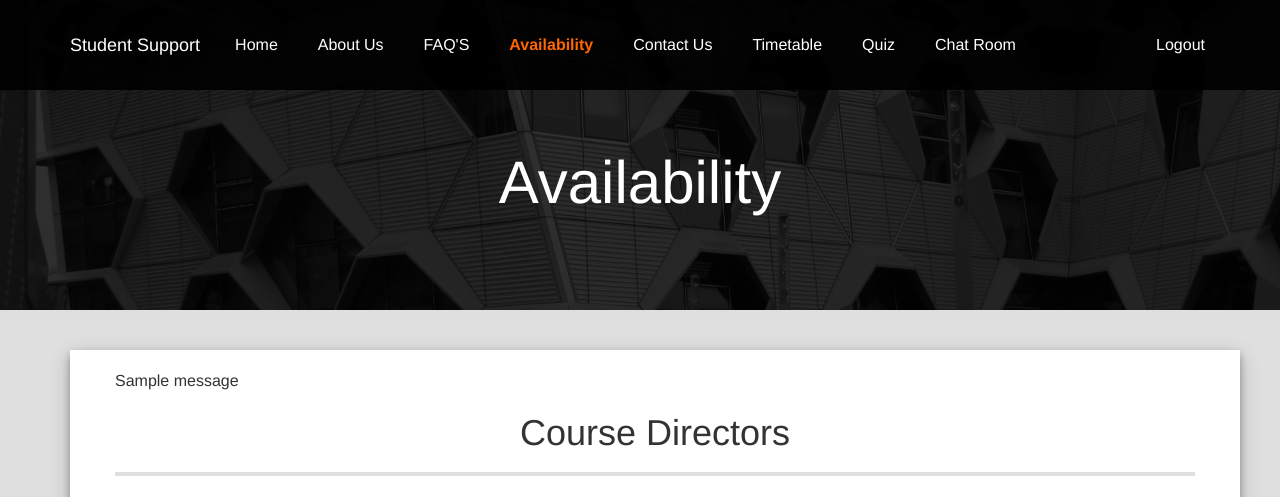
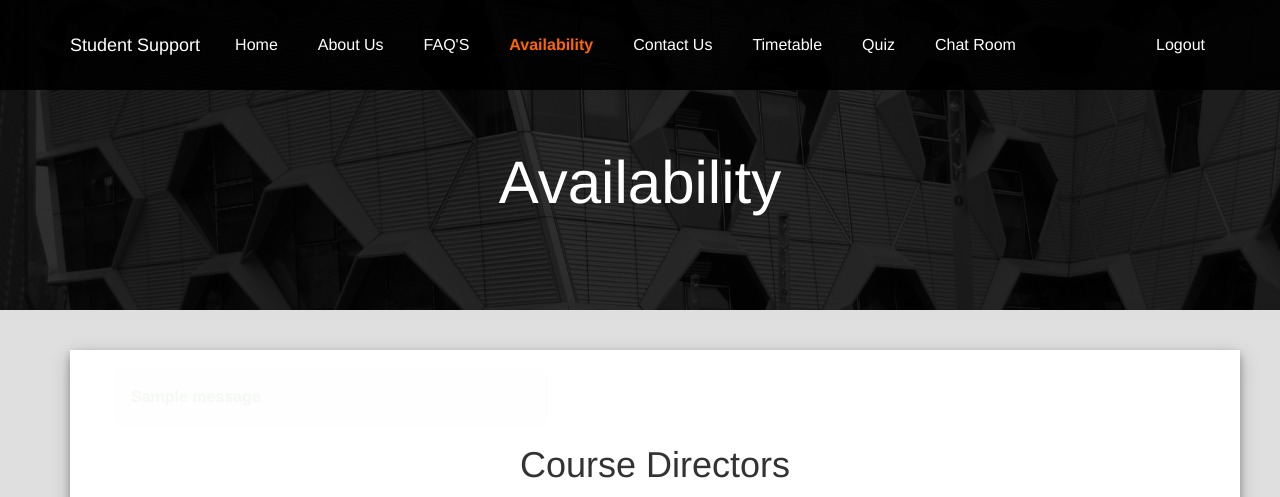
Before and after one commit to jafar70/StudentSupport, a Flask app: page /availability in a window 1280 px wide. Shown: the top 497 px of the page. Run offline with Flask 2, Linux system fonts and the light colour scheme; the visitor is signed in with stand-in values (Sample User, id 1); one stand-in notice (Sample message) is shown; parts of the project's set-up code (start-up, migrations or seed data) failed here and were passed over; some libraries are stand-ins or nearby versions.

Commit message:
added some alerts and stuff

```diff
--- a/app.py
+++ b/app.py
@@ -140,7 +140,7 @@ def login():
 def logout():
     session.pop('logged_in', None)
     flash('You were logged out.')
-    return redirect(url_for('welcome'))
+    return redirect(url_for('home'))
 
 
 # connect to database
--- a/static/css/style.css
+++ b/static/css/style.css
@@ -1,3 +1,4 @@
+@import url(https://fonts.googleapis.com/css?family=Roboto:400,300);
 .homepage-hero-module {
   border-right: none;
   border-left: none;
@@ -556,8 +557,12 @@ a.socialIcon:hover, .socialHoverClass {
 
 }
 
-
 #quizlist{
     padding-top:20px;
     padding-bottom: 40px;
 }
+
+.alert-success{
+  display:none;
+  width:40%;
+}
--- a/templates/availability.html
+++ b/templates/availability.html
@@ -55,14 +55,10 @@
     <div class="container">
         <div class="container body-white">
             <div class="row">
-                <!-- errors -->
-                {% if error %}
-                  <p class="error"><strong>Error:</strong> {{ error }}</p>
-                {% endif %}
-
-                <!-- messages -->
                 {% for message in get_flashed_messages() %}
-                  {{ message }}
+                    <div class="alert alert-success" style="display:none;">
+                        <strong>{{ message }}</strong>
+                    </div>
                 {% endfor %}
                 <h1 class="text-center">Course Directors</h1>
                 <hr class="title-line">
--- a/templates/base.html
+++ b/templates/base.html
@@ -21,7 +21,8 @@
 <body>
 
     <!-- child template -->
-    {% block content %}{% endblock %}
+    {% block content %}
+    {% endblock %}
 
 
 
@@ -94,7 +95,15 @@
             });
         });
     </script>
+    <script type="text/javascript">
+        $(document).ready(function(){
 
+          $('.alert-success').show();
+          $('.alert-success').fadeOut(10000,function(){
+            $(".alert-success").hide();
+          })
+        });
+    </script>
 </body>
 
 </html>
--- a/templates/contact.html
+++ b/templates/contact.html
@@ -60,10 +60,10 @@
               <hr class="title-line">
               {% if success %}
                 <p></p>
-                <div class="alert alert-success">
+                <div class="alert alert-info">
                   <p><strong>Thank you for your message!</strong> We'll get back to you shortly.</p>
                 </div>
-
+                <br><br><br><br>
               {% else %}
                 {% for message in form.name.errors %}
                   <div class="alert alert-danger">
```
Also changed, not shown: templates/index.html (+8 -0 lines), templates/welcome.html (deleted, +0 -17 lines).
